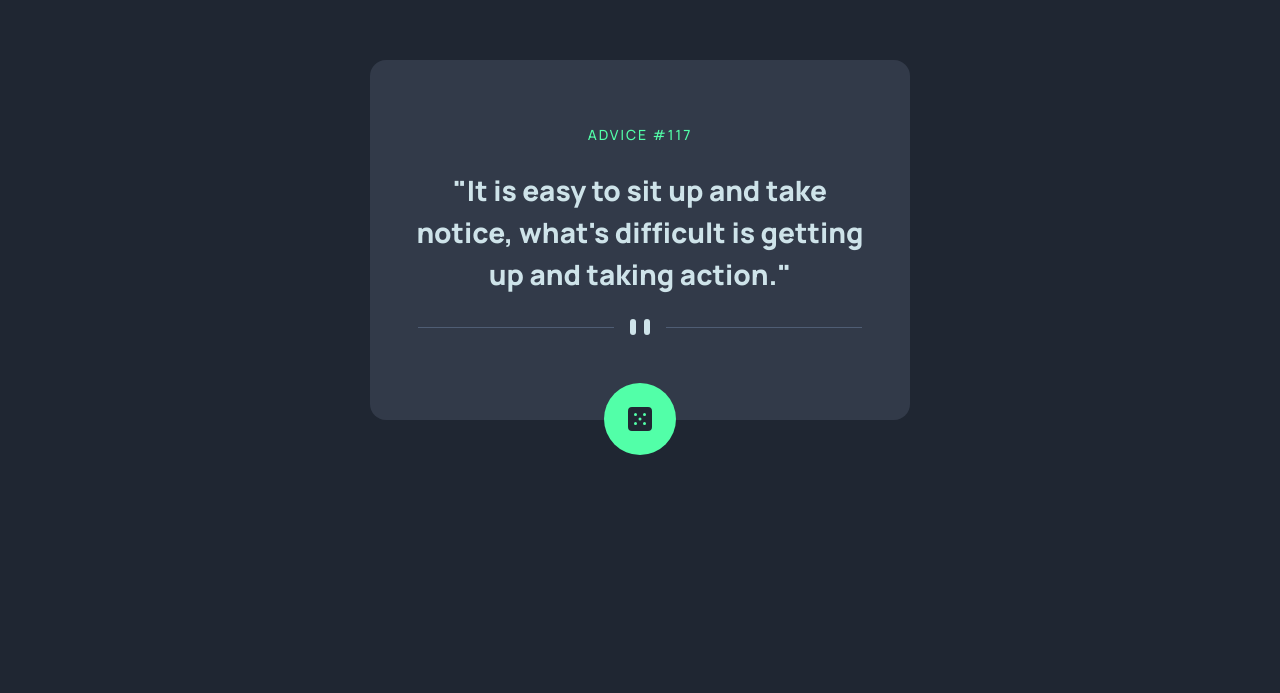
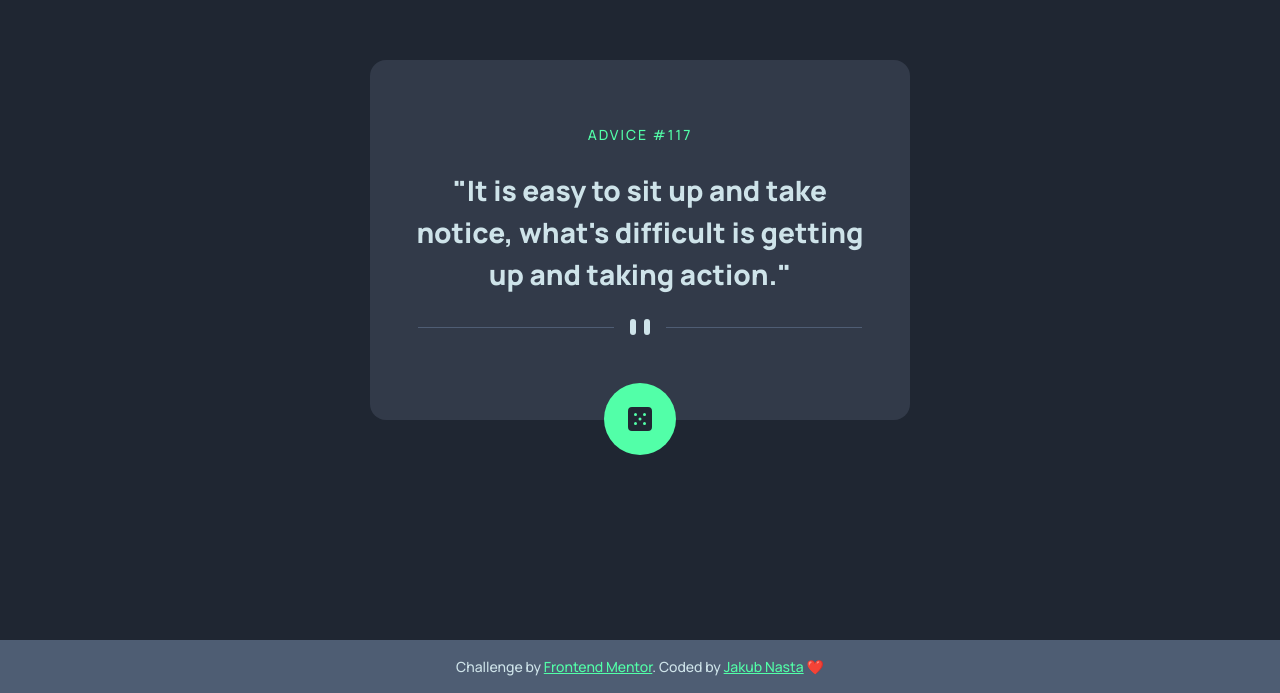
Before and after one commit to nastaj/advice-generator-app, a website: page index.html in a window 1280 px wide. Shown: the part 160-853 px from the top of the page. Before the commit the page ends 800 px from the top, so only its background shows below. Drawn offline with Linux system fonts and the light colour scheme.

Commit message:
added attribution

```diff
--- a/index.html
+++ b/index.html
@@ -17,8 +17,11 @@
     <title>Frontend Mentor | Advice generator app</title>
   </head>
   <body>
+    <section class="container">
       <main>
-      <h1 class="advice-header">Advice #<span class="advice-id">117</span></h1>
+        <h1 class="advice-header">
+          Advice #<span class="advice-id">117</span>
+        </h1>
         <p class="advice">
           "It is easy to sit up and take notice, what's difficult is getting up
           and taking action."
@@ -37,5 +40,14 @@
           <img src="images/icon-dice.svg" alt="Dice image" />
         </button>
       </main>
+    </section>
+
+    <footer class="attribution">
+      Challenge by
+      <a href="https://www.frontendmentor.io?ref=challenge" target="_blank"
+        >Frontend Mentor</a
+      >. Coded by
+      <a href="https://github.com/nastaj" target="_blank">Jakub Nasta</a> ❤️
+    </footer>
   </body>
 </html>
--- a/scss/main.scss
+++ b/scss/main.scss
@@ -4,6 +4,9 @@
 body {
   font-family: $manrope;
   background-color: $blue-dark;
+}
+
+.container {
   min-height: 100vh;
   @include flexCenter(column);
 }
@@ -62,6 +65,20 @@ main {
   }
 }
 
+// Attribution
+.attribution {
+  background-color: $blue-grayish;
+  color: $cyan-light;
+  padding: 1.6rem;
+  font-size: 1.4rem;
+  text-align: center;
+}
+
+.attribution a {
+  color: $green-neon;
+}
+
+// Media queries
 @media (min-width: 601px) {
   .divider-mobile {
     display: none;
```
Also changed, not shown: css/main.css, 1 other file. Lines whose indentation alone changed are shown as unchanged.
